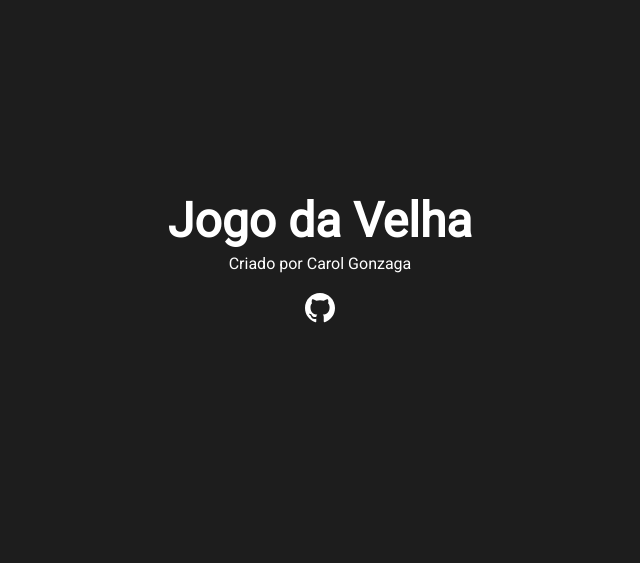
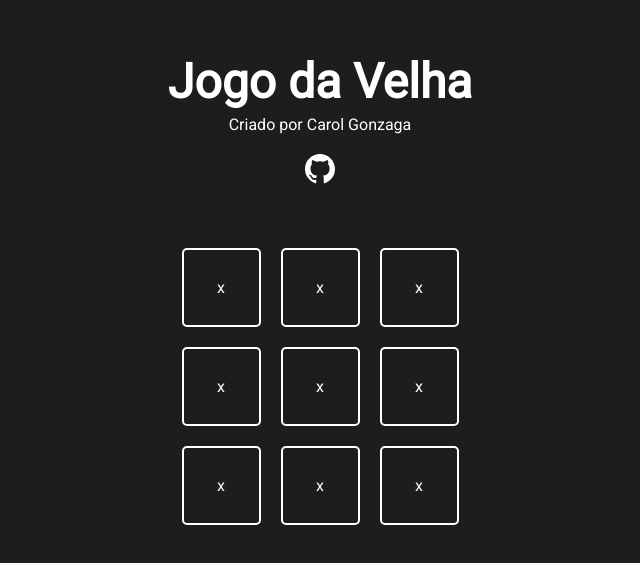
Before and after one commit to CarolGonzaga/projeto-JogoDaVelha, a Next.js app: page / in a window 1280 px wide. Shown: the part 131-694 px from the top of the page, without its empty margins (320-960 px from the left). Built offline with nearby package versions, Linux system fonts and the light colour scheme.

Commit message:
Criado componente Game

```diff
--- /dev/null
+++ b/src/components/game/Game.jsx
@@ -0,0 +1,23 @@
+import GameOption from '../gameOption/GameOption'
+import styles from './Game.module.css'
+
+function Game() {
+
+    return (
+        <div className={styles.game}>
+            <GameOption />
+            <GameOption />
+            <GameOption />
+
+            <GameOption />
+            <GameOption />
+            <GameOption />
+
+            <GameOption />
+            <GameOption />
+            <GameOption />
+        </div>
+    )
+}
+
+export default Game
--- /dev/null
+++ b/src/components/game/Game.module.css
@@ -0,0 +1,5 @@
+.game {
+    display: grid;
+    grid-template-columns: repeat(3, 1fr);
+    gap: 20px;
+}
--- /dev/null
+++ b/src/components/gameOption/GameOption.jsx
@@ -0,0 +1,11 @@
+import styles from './GameOption.module.css'
+
+function GameOption() {
+    return (
+        <div className={styles.gameOption}>
+            x
+        </div>
+    )
+}
+
+export default GameOption
--- /dev/null
+++ b/src/components/gameOption/GameOption.module.css
@@ -0,0 +1,11 @@
+.gameOption {
+    border: 2px solid #FFF;
+    width: 75px;
+    height: 75px;
+    border-radius: 5px;
+    cursor: pointer;
+
+    display: flex;
+    align-items: center;
+    justify-content: center;
+}
--- a/src/components/gamePage/GamePage.jsx
+++ b/src/components/gamePage/GamePage.jsx
@@ -1,9 +1,11 @@
+import Game from "../game/Game"
 import Header from "../header/Header"
 
 function GamePage() {
     return (
         <div className="container">
             <Header />
+            <Game />
         </div>
     )
 }
```
